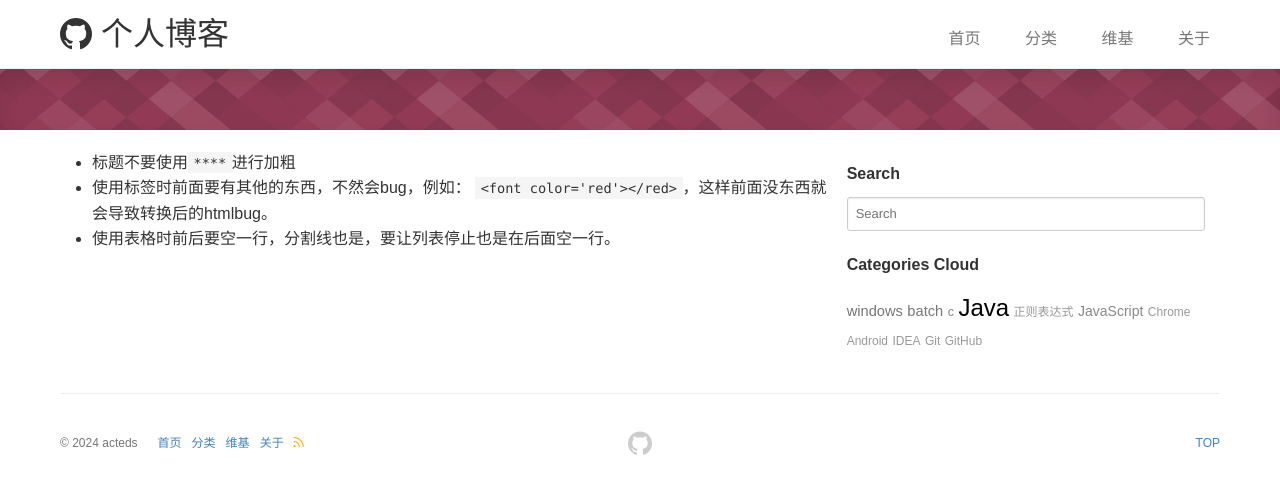
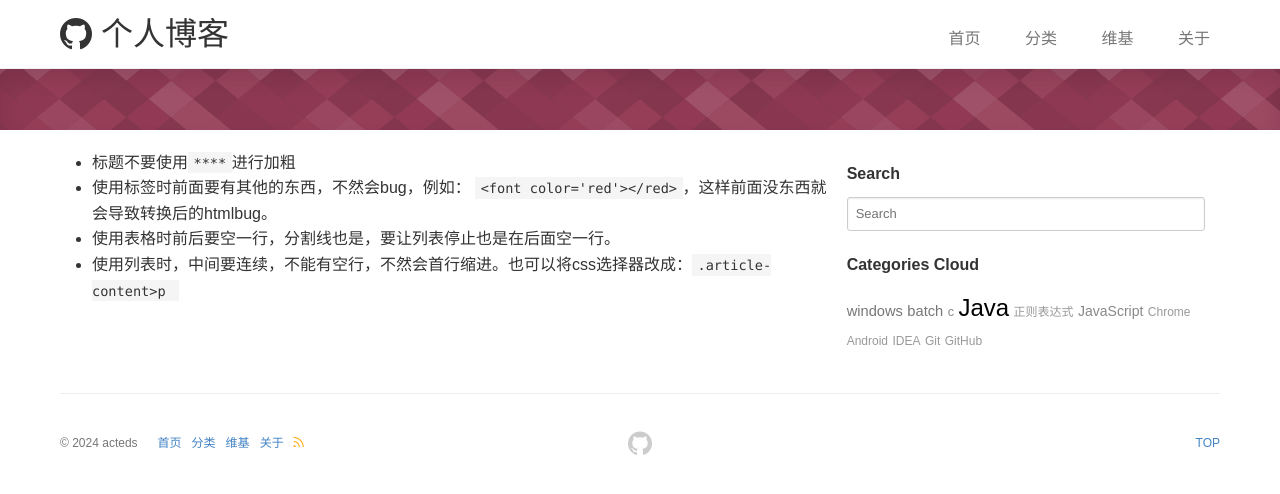
Before and after one commit to acteds/acteds.github.io, a Jekyll site: the page built from 说明.md, in a window 1280 px wide. Shown: the top 494 px of the page. Built offline with Jekyll 4.4.1, drawn with Linux system fonts in a browser that asks for light colours; our own code applies the rules of GitHub Pages for plain Markdown files.

Commit message:
注意事项

```diff
--- a/说明.md
+++ b/说明.md
@@ -2,3 +2,4 @@
 - 使用标签时前面要有其他的东西，不然会bug，例如：
 `<font color='red'></red>`，这样前面没东西就会导致转换后的htmlbug。
 - 使用表格时前后要空一行，分割线也是，要让列表停止也是在后面空一行。
+- 使用列表时，中间要连续，不能有空行，不然会首行缩进。也可以将css选择器改成：`.article-content>p `
```
